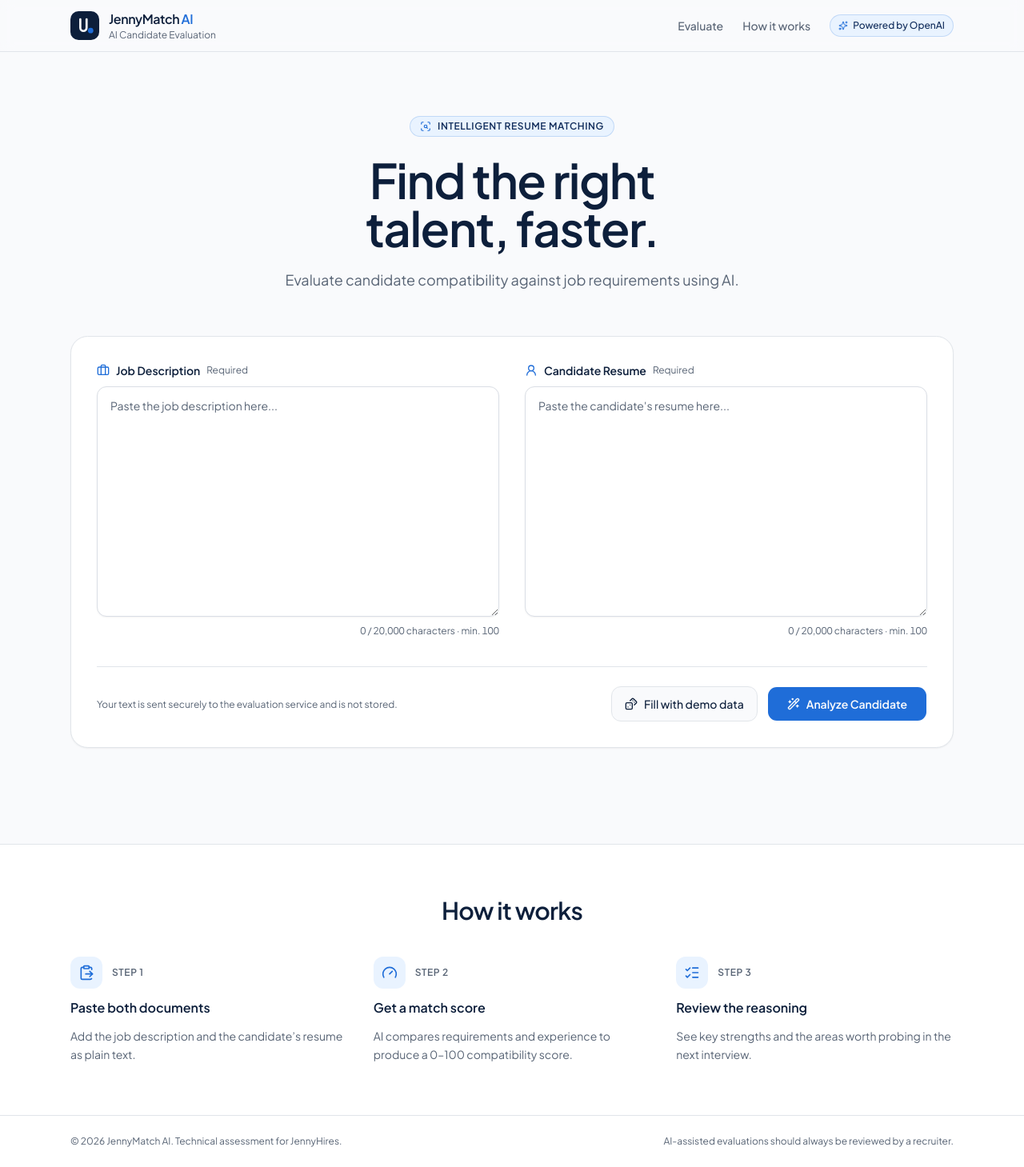
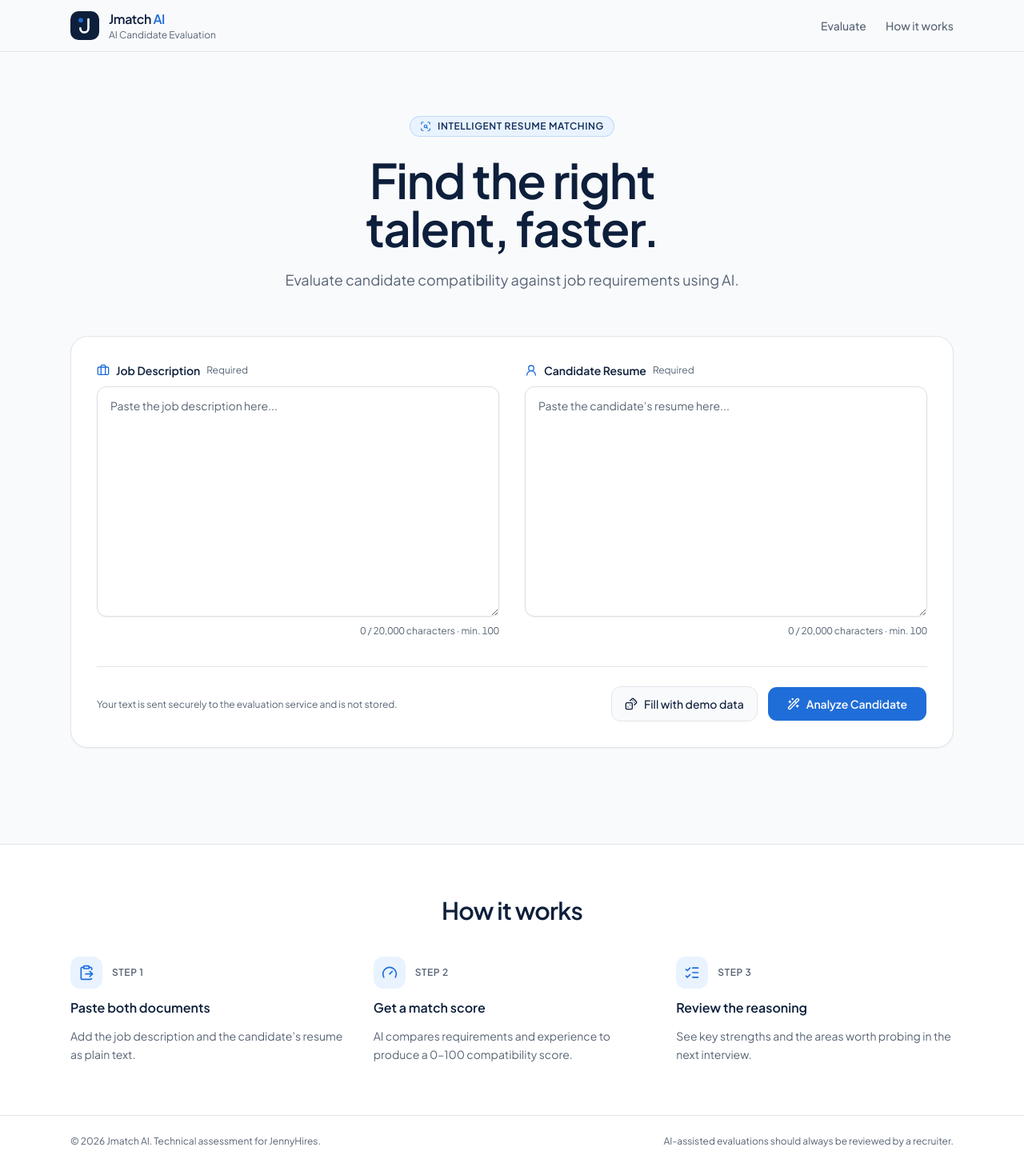
Before and after one commit to yesidleon1393/jmatchai, a Next.js app: page / in a window 1280 px wide. Shown: the whole page at 80% size. Built offline with nearby package versions, Linux system fonts and the light colour scheme.

Commit message:
Rename app to Jmatch AI and remove Powered by OpenAI badge
Co-authored-by: v0 <it+v0agent@vercel.com>

```diff
--- a/app/layout.tsx
+++ b/app/layout.tsx
@@ -10,7 +10,7 @@ const plusJakarta = Plus_Jakarta_Sans({
 })
 
 export const metadata: Metadata = {
-  title: 'JennyMatch AI — AI Candidate Evaluation',
+  title: 'Jmatch AI — AI Candidate Evaluation',
   description:
     'Evaluate candidate compatibility against job requirements. Paste a job description and a resume to get a 0–100 match score with strengths and areas to investigate.',
   generator: 'v0.app',
--- a/app/page.tsx
+++ b/app/page.tsx
@@ -20,7 +20,7 @@ export default function HomePage() {
       </main>
       <footer className="border-t bg-card">
         <div className="mx-auto flex max-w-6xl flex-col gap-2 px-4 py-6 text-xs text-muted-foreground sm:flex-row sm:items-center sm:justify-between sm:px-6">
-          <p>&copy; {new Date().getFullYear()} JennyMatch AI. Technical assessment for JennyHires.</p>
+          <p>&copy; {new Date().getFullYear()} Jmatch AI. Technical assessment for JennyHires.</p>
           <p>AI-assisted evaluations should always be reviewed by a recruiter.</p>
         </div>
       </footer>
--- a/components/logo.tsx
+++ b/components/logo.tsx
@@ -14,13 +14,13 @@ export function LogoMark({ className }: LogoMarkProps) {
     >
       <rect width="32" height="32" rx="9" className="fill-foreground" />
       <path
-        d="M11 9v9.5a3.5 3.5 0 0 0 7 0V9"
+        d="M20 9v10a4.5 4.5 0 0 1-9 0"
         className="stroke-background"
         strokeWidth="2.4"
         strokeLinecap="round"
         strokeLinejoin="round"
       />
-      <circle cx="22.5" cy="21.5" r="3" className="fill-primary" />
+      <circle cx="11.5" cy="10" r="2.5" className="fill-primary" />
     </svg>
   )
 }
@@ -31,7 +31,7 @@ export function Logo() {
       <LogoMark />
       <div className="flex flex-col leading-tight">
         <span className="text-base font-semibold tracking-tight text-foreground">
-          JennyMatch <span className="text-primary">AI</span>
+          Jmatch <span className="text-primary">AI</span>
         </span>
         <span className="text-xs text-muted-foreground">AI Candidate Evaluation</span>
       </div>
--- a/components/site-header.tsx
+++ b/components/site-header.tsx
@@ -1,6 +1,4 @@
-import { Sparkles } from 'lucide-react'
 import { Logo } from '@/components/logo'
-import { Badge } from '@/components/ui/badge'
 
 const NAV_ITEMS = [
   { label: 'Evaluate', href: '#evaluate' },
@@ -13,7 +11,7 @@ export function SiteHeader() {
       <div className="mx-auto flex h-16 w-full max-w-6xl items-center justify-between gap-4 px-4 sm:px-6">
         <a
           href="#top"
-          aria-label="JennyMatch AI home"
+          aria-label="Jmatch AI home"
           className="rounded-md outline-none focus-visible:ring-2 focus-visible:ring-ring focus-visible:ring-offset-2 focus-visible:ring-offset-background"
         >
           <Logo />
@@ -31,13 +29,6 @@ export function SiteHeader() {
               </a>
             ))}
           </nav>
-          <Badge
-            variant="outline"
-            className="h-7 gap-1.5 border-primary/20 bg-accent px-2.5 text-xs font-medium text-accent-foreground"
-          >
-            <Sparkles className="size-3.5 text-primary" aria-hidden="true" />
-            Powered by OpenAI
-          </Badge>
         </div>
       </div>
     </header>
```
